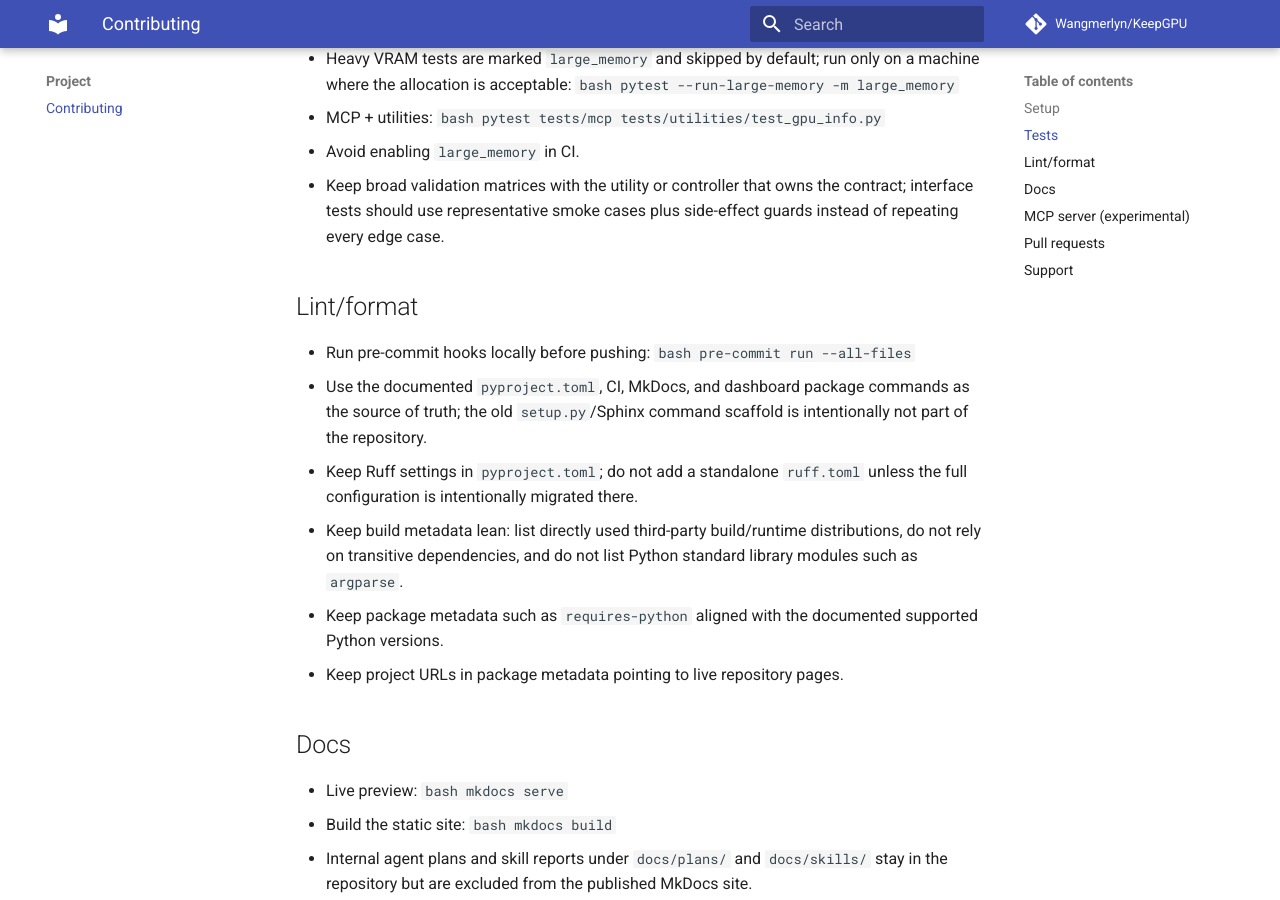
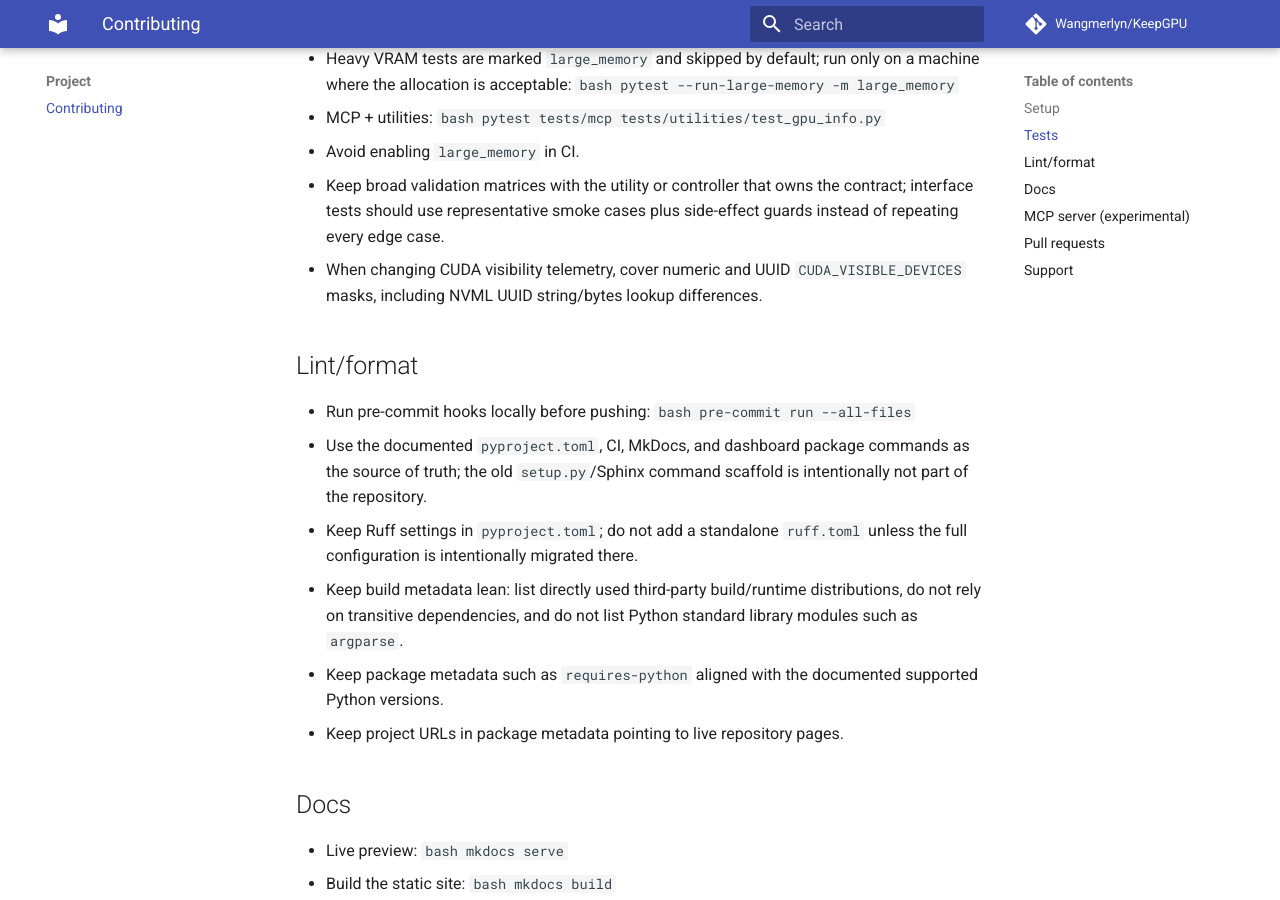
Before and after one commit to Wangmerlyn/KeepGPU, an MkDocs documentation site: the page built from docs/contributing.md, in a window 1280 px wide and 900 px high, scrolled down 677 px. Built offline with MkDocs 1.6.1 and Material for MkDocs 9.7.7, drawn with Linux system fonts in a browser that asks for light colours; comment, search, counter and statistics services are not loaded.

Commit message:
fix(cuda): retry uuid lookup as bytes
Retry CUDA visibility UUID lookup with a bytes fallback when NVML rejects the string form. Add a focused regression and update CUDA telemetry test guidance.

```diff
--- a/docs/contributing.md
+++ b/docs/contributing.md
@@ -40,6 +40,9 @@ expectations so you can get productive quickly and avoid surprises in CI.
 - Keep broad validation matrices with the utility or controller that owns the
   contract; interface tests should use representative smoke cases plus
   side-effect guards instead of repeating every edge case.
+- When changing CUDA visibility telemetry, cover numeric and UUID
+  `CUDA_VISIBLE_DEVICES` masks, including NVML UUID string/bytes lookup
+  differences.
 
 ## Lint/format
 
```
Also changed, not shown: AGENTS.md (+8 -1 lines), 2 other files.
